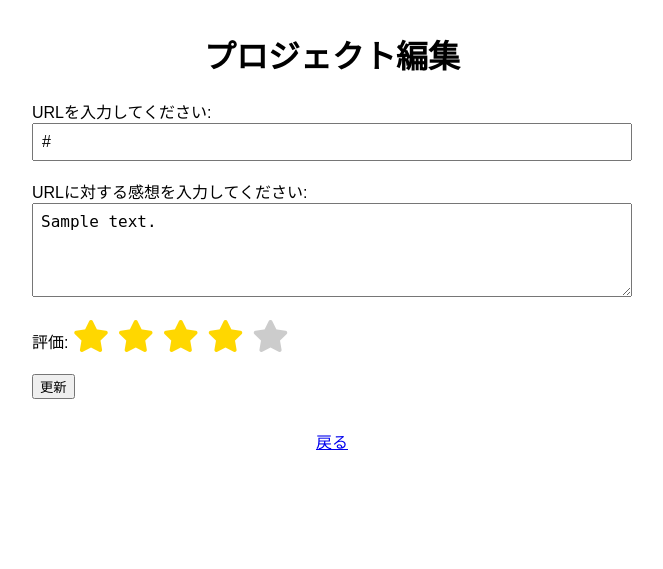
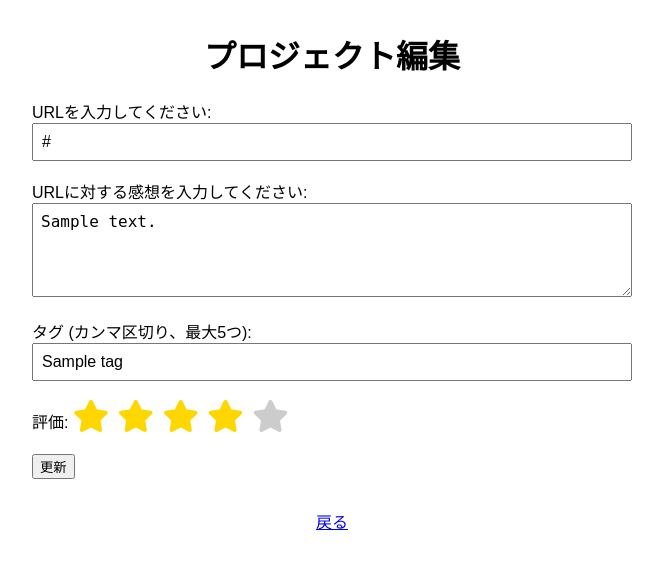
Before and after one commit to NoJobDetective/flask_test2, a Flask app: template templates/edit.html in a window 1280 px wide. Shown: the top 569 px of the page, without its empty margins (308-971 px from the left). Run offline with Flask 3, Linux system fonts and the light colour scheme; the template is opened without the code that fills it: most values are stand-ins (such as "Sample title", 1, 10 or a date in 2020).

Commit message:
Update edit.html

```diff
--- a/templates/edit.html
+++ b/templates/edit.html
@@ -63,6 +63,9 @@
     <br>
     <textarea id="comment" name="comment" rows="4">{{ project.comment }}</textarea>
     <br><br>
+    <label for="tags">タグ (カンマ区切り、最大5つ):</label>
+    <input type="text" id="tags" name="tags" class="tags-input" value="{% if project.tags %}{{ project.tags | join(', ') }}{% endif %}">
+    <br><br>
     <label for="rating">評価:</label>
     <div class="star-rating">
       <input type="radio" id="star5" name="rating" value="5" {% if (project.rating|default(3))|float == 5 %} checked {% endif %}>
```
